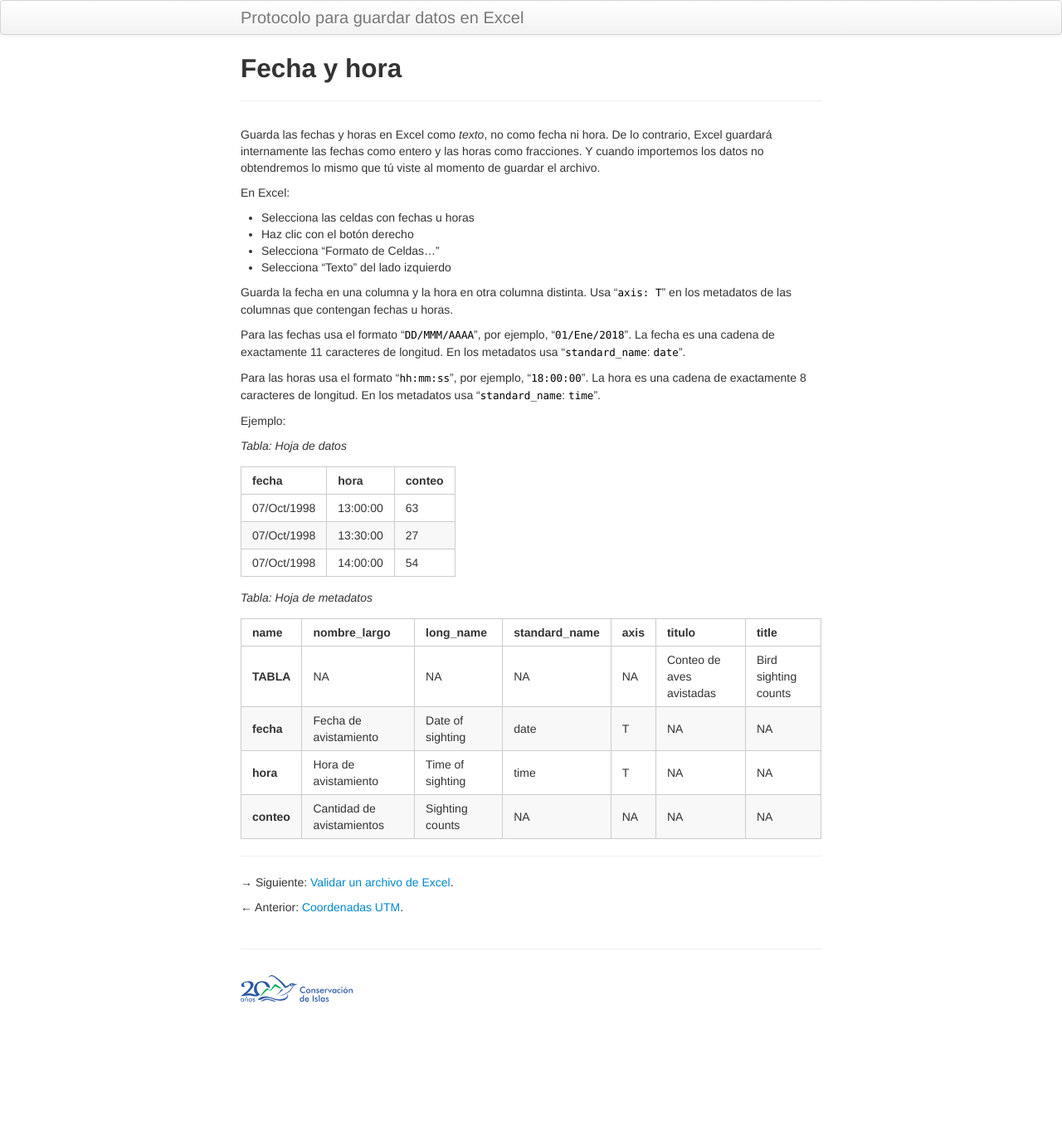
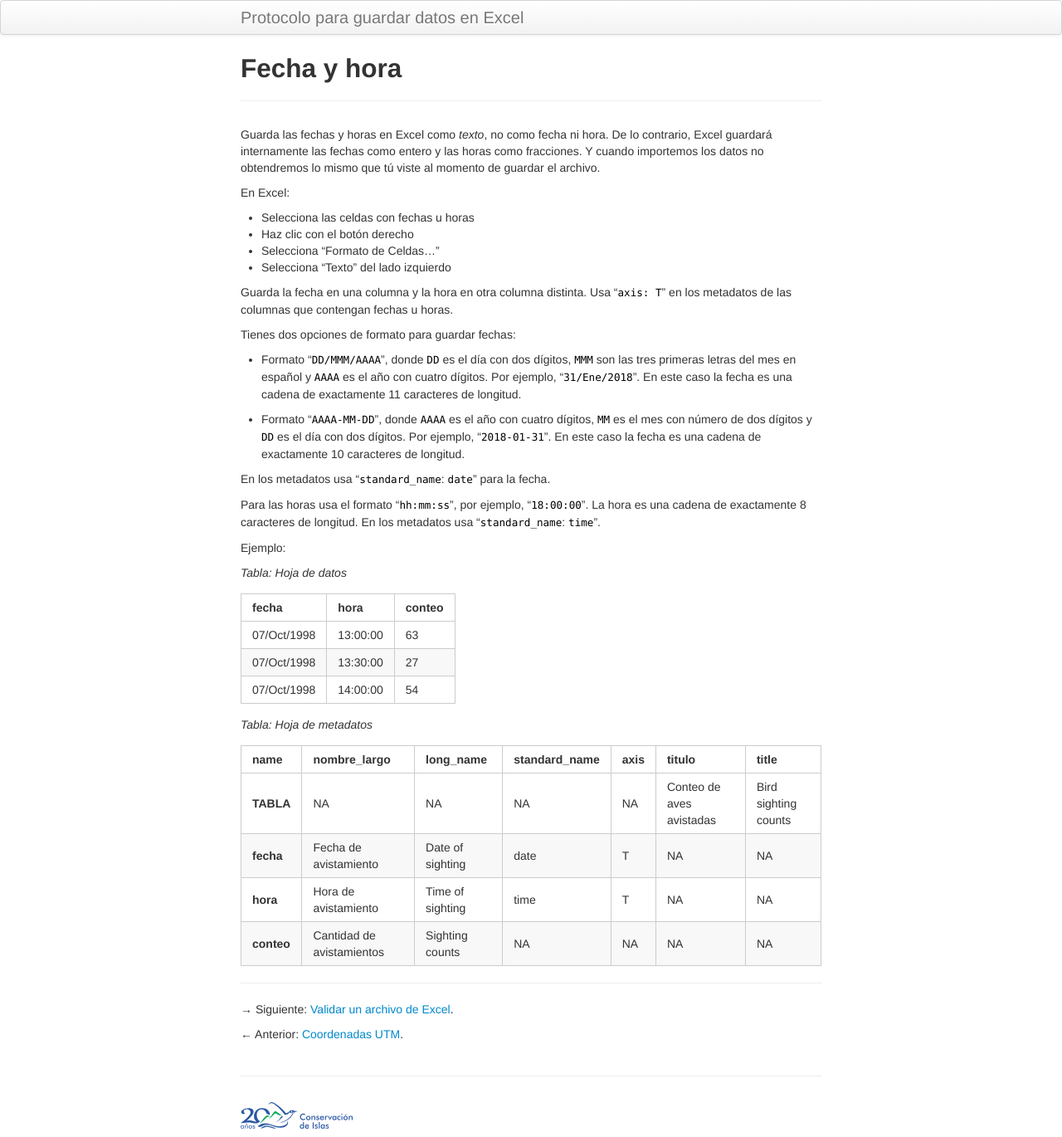
Before and after one commit to MaritzaB/datos_en_excel, a Jekyll site: the page built from protocolo/tiempo.md, in a window 1280 px wide. Shown: the whole page at 83% size. Built offline with Jekyll 4.4.1, drawn with Linux system fonts in a browser that asks for light colours; before the commit the page ends 1217 px from its top, so only the background shows below that.

Commit message:
Agrega opción de formato para fecha ISO 8601 corto

```diff
--- a/protocolo/tiempo.md
+++ b/protocolo/tiempo.md
@@ -15,7 +15,13 @@ En Excel:
 
 Guarda la fecha en una columna y la hora en otra columna distinta. Usa "`axis: T`" en los metadatos de las columnas que contengan fechas u horas.
 
-Para las fechas usa el formato "`DD/MMM/AAAA`", por ejemplo, "`01/Ene/2018`". La fecha es una cadena de exactamente 11 caracteres de longitud. En los metadatos usa "`standard_name`: `date`".
+Tienes dos opciones de formato para guardar fechas:
+
+- Formato "`DD/MMM/AAAA`", donde `DD` es el día con dos dígitos, `MMM` son las tres primeras letras del mes en español y `AAAA` es el año con cuatro dígitos. Por ejemplo, "`31/Ene/2018`". En este caso la fecha es una cadena de exactamente 11 caracteres de longitud.
+
+- Formato "`AAAA-MM-DD`", donde `AAAA` es el año con cuatro dígitos, `MM` es el mes con número de dos dígitos y `DD` es el día con dos dígitos. Por ejemplo, "`2018-01-31`". En este caso la fecha es una cadena de exactamente 10 caracteres de longitud.
+
+En los metadatos usa "`standard_name`: `date`" para la fecha.
 
 Para las horas usa el formato "`hh:mm:ss`", por ejemplo, "`18:00:00`". La hora es una cadena de exactamente 8 caracteres de longitud. En los metadatos usa "`standard_name`: `time`".
 
```
